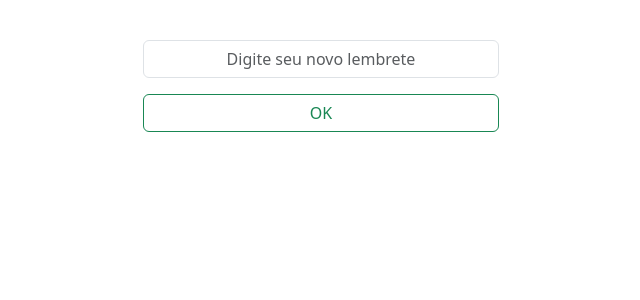
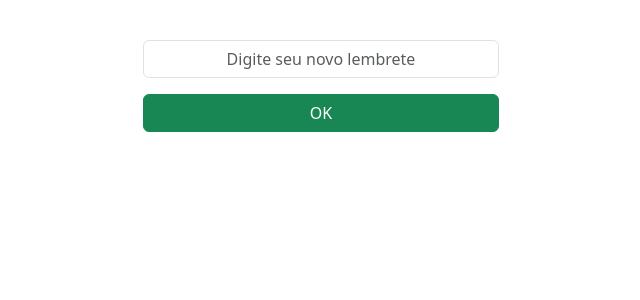
Before and after one commit to LK-Mota/Lista-De-Tarefas, a React (Create React App) app in the folder lista-de-tarefas/: page / in a window 1280 px wide. Shown: the top 300 px of the page, without its empty margins (319-959 px from the left). Built offline with nearby package versions, Linux system fonts and the light colour scheme.

Commit message:
feat(p1-pdmn): altera cor do botao OK

```diff
--- a/lista-de-tarefas/src/LembreteEntrada.js
+++ b/lista-de-tarefas/src/LembreteEntrada.js
@@ -15,7 +15,7 @@ function LembreteEntrada(props) {
       ></input>
       <button
         type="button"
-        className="btn btn-outline-success w-100 mt-3"
+        className="btn btn-success w-100 mt-3"
         onClick={() => {
           if (!lembrete) {
             return;
```
